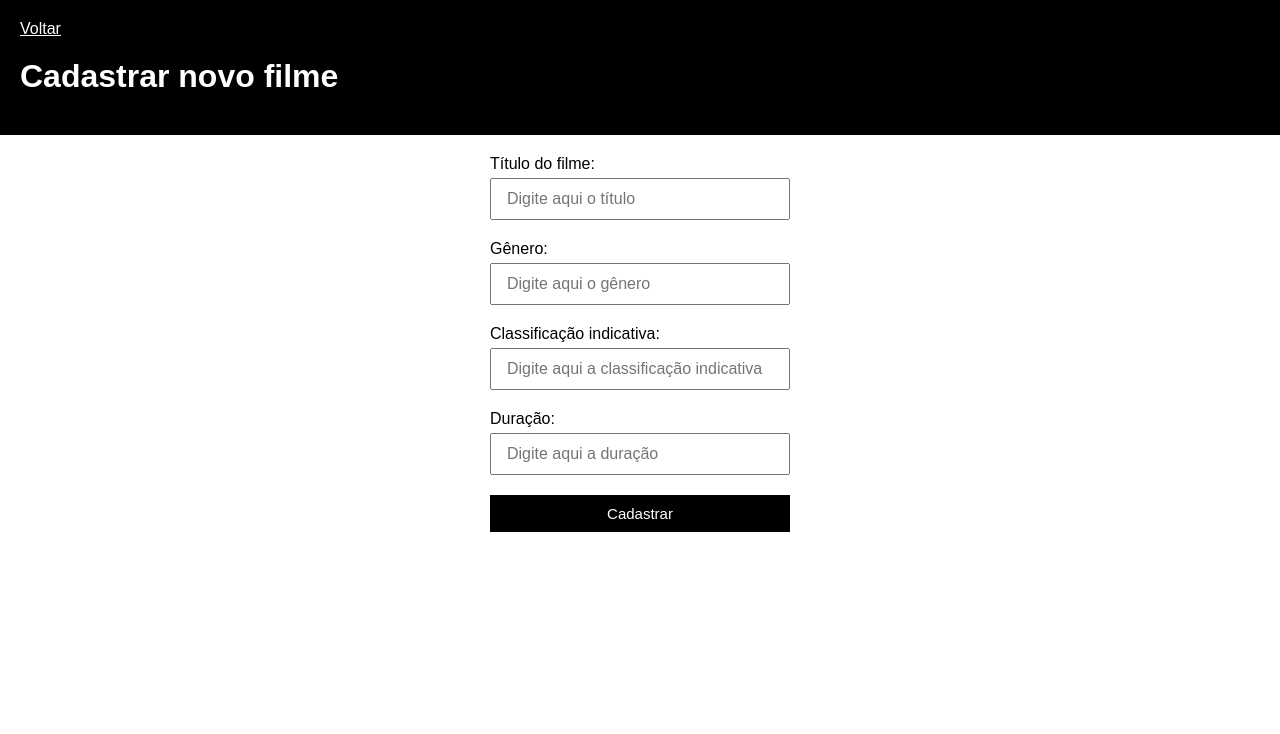
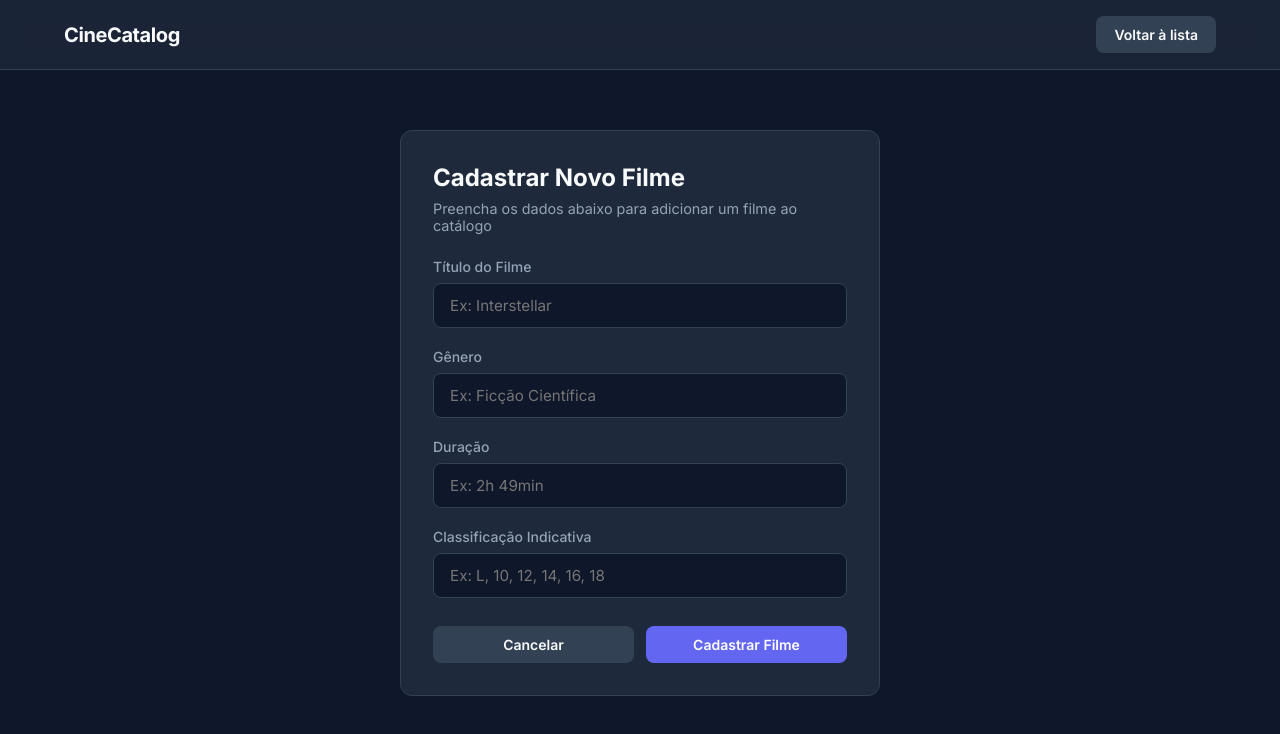
Before and after one commit to HeitorPereiradaSilva11Ti-A/Backend_Filmes_novo, a website: page frontend/cadastro/cadastro.html in a window 1280 px wide. Drawn offline with Linux system fonts and the light colour scheme.

Commit message:
Update no cadastro feito

```diff
--- a/frontend/cadastro/cadastro.html
+++ b/frontend/cadastro/cadastro.html
@@ -1,40 +1,59 @@
 <!DOCTYPE html>
-<html lang="en">
+<html lang="pt-BR">
 <head>
     <meta charset="UTF-8">
     <meta name="viewport" content="width=device-width, initial-scale=1.0">
-    <link rel="stylesheet" href="cadastro.css">
-    <title>Cadastrar novo filme</title>
+    <title>Cadastrar Filme | CineCatalog</title>
+    <link rel="preconnect" href="https://fonts.googleapis.com">
+    <link rel="preconnect" href="https://fonts.gstatic.com" crossorigin>
+    <link href="https://fonts.googleapis.com/css2?family=Inter:wght@300;400;500;600;700&display=swap" rel="stylesheet">
+    <link rel="stylesheet" href="../style.css">
+    <script src="cadastro.js" defer></script>
 </head>
 <body>
-    <header>
-        <a href="../index.html">Voltar</a>
-        <h1>Cadastrar novo filme</h1>
+
+    <header class="navbar">
+        <div class="container navbar-container">
+            <div class="brand">
+                <span class="brand-title">CineCatalog</span>
+            </div>
+            <a href="../index.html" class="btn btn-secondary">Voltar à lista</a>
+        </div>
     </header>
 
-    <main>
-        <form>
-            <div>
-                <label for="titulo">Título do filme:</label>
-                <input type="text" id="titulo" placeholder="Digite aqui o título">
-            </div>
-            <div>
-                <label for="genero">Gênero:</label>
-                <input type="text" id="genero" placeholder="Digite aqui o gênero">
-            </div>
-            <div>
-                <label for="classificacao_etaria">Classificação indicativa:</label>
-                <input type="text" id="classificacao_etaria" placeholder="Digite aqui a classificação indicativa">
-            </div>
-            <div>
-                <label for="duracao">Duração:</label>
-                <input type="text" id="duracao" placeholder="Digite aqui a duração">
-            </div>
-        </form>
+    <main class="container">
+        <div class="form-container">
+            <h2 style="margin-bottom: 8px;">Cadastrar Novo Filme</h2>
+            <p class="section-subtitle" style="margin-bottom: 24px;">Preencha os dados abaixo para adicionar um filme ao catálogo</p>
 
-        <button onclick="cadastrarFilme()">Cadastrar</button>
+            <form id="form-cadastro">
+                <div class="form-group">
+                    <label for="titulo">Título do Filme</label>
+                    <input type="text" id="titulo" placeholder="Ex: Interstellar" required>
+                </div>
+
+                <div class="form-group">
+                    <label for="genero">Gênero</label>
+                    <input type="text" id="genero" placeholder="Ex: Ficção Científica" required>
+                </div>
+
+                <div class="form-group">
+                    <label for="duracao">Duração</label>
+                    <input type="text" id="duracao" placeholder="Ex: 2h 49min" required>
+                </div>
+
+                <div class="form-group">
+                    <label for="classificacao_etaria">Classificação Indicativa</label>
+                    <input type="text" id="classificacao_etaria" placeholder="Ex: L, 10, 12, 14, 16, 18" required>
+                </div>
+
+                <div class="form-actions">
+                    <a href="../index.html" class="btn btn-secondary">Cancelar</a>
+                    <button type="submit" class="btn btn-primary" id="btn-cadastrar">Cadastrar Filme</button>
+                </div>
+            </form>
+        </div>
     </main>
 
-    <script src="cadastro.js"></script>
 </body>
 </html>
--- a/frontend/cadastro/cadastro.js
+++ b/frontend/cadastro/cadastro.js
@@ -1,33 +1,53 @@
-async function cadastrarFilme() {
-    const inputTitulo = document.getElementById("titulo")
-    const inputGenero = document.getElementById("genero")
-    const inputClassificacao_Etaria = document.getElementById("classificacao_etaria")
-    const inputDuracao = document.getElementById("duracao")
+const API_URL = "https://backend-heitor-filmes.vercel.app/add-movie";
 
-    if (inputTitulo.value === "" || inputGenero.value === "" || inputClassificacao_Etaria.value === "" || inputDuracao.value === "") {
-        alert("Preencha todas as informações!")
-        return
+const form = document.getElementById("form-cadastro");
+
+form.addEventListener("submit", async (e) => {
+    e.preventDefault();
+
+    const inputTitulo = document.getElementById("titulo");
+    const inputGenero = document.getElementById("genero");
+    const inputClassificacaoEtaria = document.getElementById("classificacao_etaria");
+    const inputDuracao = document.getElementById("duracao");
+
+    if (!inputTitulo.value || !inputGenero.value || !inputClassificacaoEtaria.value || !inputDuracao.value) {
+        alert("Preencha todas as informações!");
+        return;
     }
 
     const filme = {
         titulo_do_filme: inputTitulo.value,
         genero: inputGenero.value,
-        classificacao_etaria: inputClassificacao_Etaria.value,
+        classificacao_etaria: inputClassificacaoEtaria.value,
         duracao: inputDuracao.value
-    }
+    };
 
-    const informacoesAEnviar = {
+    const btnCadastrar = document.getElementById("btn-cadastrar");
+    btnCadastrar.textContent = "Cadastrando...";
+    btnCadastrar.disabled = true;
+
+    try {
+        const resposta = await fetch(API_URL, {
             method: "POST",
             headers: {
                 "Content-Type": "application/json"
             },
             body: JSON.stringify(filme)
+        });
+
+        if (!resposta.ok) {
+            throw new Error(`Erro ${resposta.status} ao cadastrar filme.`);
         }
 
-    const resposta = await fetch("https://backend-heitor-filmes.vercel.app/add-movie", informacoesAEnviar)
-    const mensagemDecifrada = await resposta.json()
+        const mensagemDecifrada = await resposta.json();
+        alert(mensagemDecifrada.message || "Filme cadastrado com sucesso!");
 
-    alert(mensagemDecifrada.message)
+        window.location.href = "../index.html";
 
-    window.location.href = "../index.html"
+    } catch (erro) {
+        console.error(erro);
+        alert("Falha ao cadastrar o filme. Tente novamente.");
+        btnCadastrar.textContent = "Cadastrar Filme";
+        btnCadastrar.disabled = false;
     }
+});
```
Also changed, not shown: frontend/index.html (+1 -1 lines). Lines whose indentation alone changed are shown as unchanged.
